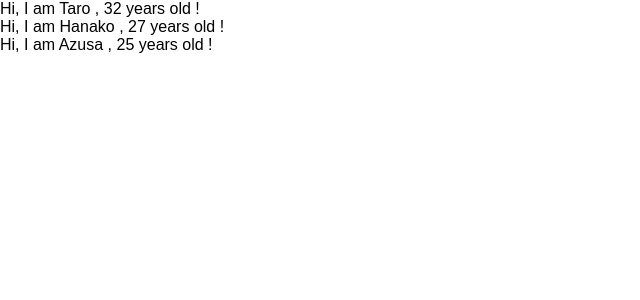
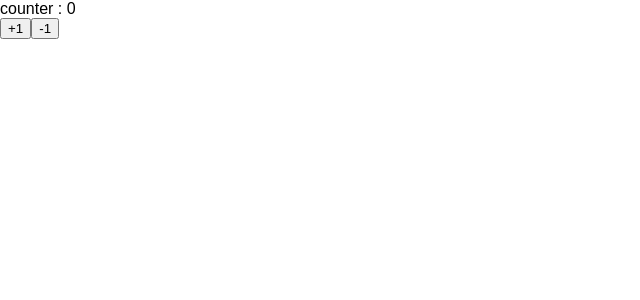
Before and after one commit to HIDETO-NDTB/udemy-react-redux-practice, a React (Create React App) app in the folder react-app/: page / in a window 1280 px wide. Shown: the top 300 px of the page, without its empty margins (0-640 px from the left). Built offline with nearby package versions, Linux system fonts and the light colour scheme.

Commit message:
learn state

```diff
--- a/react-app/src/App.js
+++ b/react-app/src/App.js
@@ -1,25 +1,27 @@
-import React from 'react';
-import PropTypes from 'prop-types';
+import React, { Component } from 'react';
 
-const App = () => {
-  const profiles = [
-    { name: "Taro", age: 32 },
-    { name: "Hanako", age: 27 },
-    { name: "Azusa", age: 25 }
-  ];
-  return (
-    <div>
-      {profiles.map((profile, index) => {
-        return <User key={index} name={profile.name} age={profile.age} />
-      })}
-    </div>
-  );
+const App = () => (<Counter></Counter>);
+class Counter extends Component {
+  constructor(props) {
+    super(props);
+    this.state = {
+      count: 0
+    }
+  }
+  handlePlusButton = () => {
+    const currentCount = this.state.count;
+    this.setState({
+      count: currentCount + 1
+    });
+  }
+  render() {
+    return (
+      <React.Fragment>
+        <div>counter : {this.state.count}</div>
+        <button onClick={this.handlePlusButton}>+1</button>
+        <button>-1</button>
+      </React.Fragment>
+    );
+  }
 }
-const User = (props) => {
-  return <div>Hi, I am {props.name} , {props.age} years old !</div>
-};
-User.propTypes = {
-  name: PropTypes.string.isRequired,
-  age: PropTypes.number.isRequired
-};
 export default App;
```
